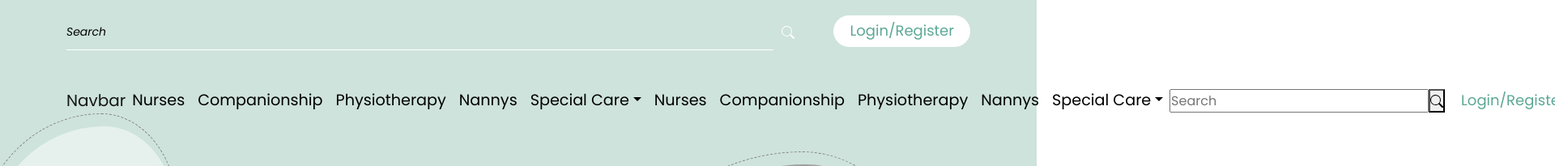
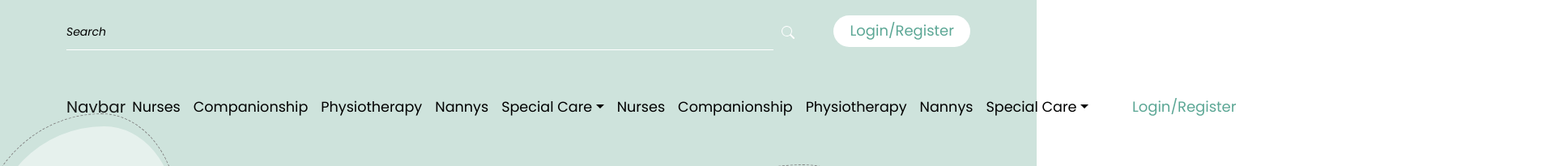
Before and after one commit to Maisaa66/weCare, a React (Create React App) app in the folder clientside/: page / in a window 1280 px wide. Shown: the top 205 px of the page at 81% size, 1920 px wide, since content can reach past the window. Built offline with nearby package versions, Linux system fonts and the light colour scheme; grey boxes are pictures that could not be loaded; a web font is replaced by a local one.

Commit message:
Update NavBar.module.css

```diff
--- a/clientside/src/components/Layout/NavBar/NavBar.module.css
+++ b/clientside/src/components/Layout/NavBar/NavBar.module.css
@@ -3,7 +3,7 @@
 }
 .navLink {
     color: var(--darkText) !important;
-    font-size: 1.2rem !important;
+    font-size: 1.1rem !important;
 }
 .navLink:hover, .navLink:focus, .navLink:active {
     color: var(--lightText) !important;
@@ -28,3 +28,31 @@
         border-radius: 0 !important;
     }
 }
+
+input.search {
+    background-color: transparent;
+    border: none;
+    border-radius: 0;
+    border-bottom: 1px solid var(--lightText);
+    color: var(--darkText);
+    width: 50%;
+  }
+  input.search::placeholder {
+    color: var(--darkText);
+    font-style: italic;
+    font-size: 14px;
+  }
+  input.search:focus {
+    background-color: transparent;
+    border-bottom: 1px solid var(--lightText);
+  }
+  input.search:focus::placeholder {
+    color: transparent;
+  }
+  .searchBtn {
+    background: none;
+    padding: 10px;
+    padding-right: 0;
+    color: var(--lightText);
+    border: none;
+  }
```
